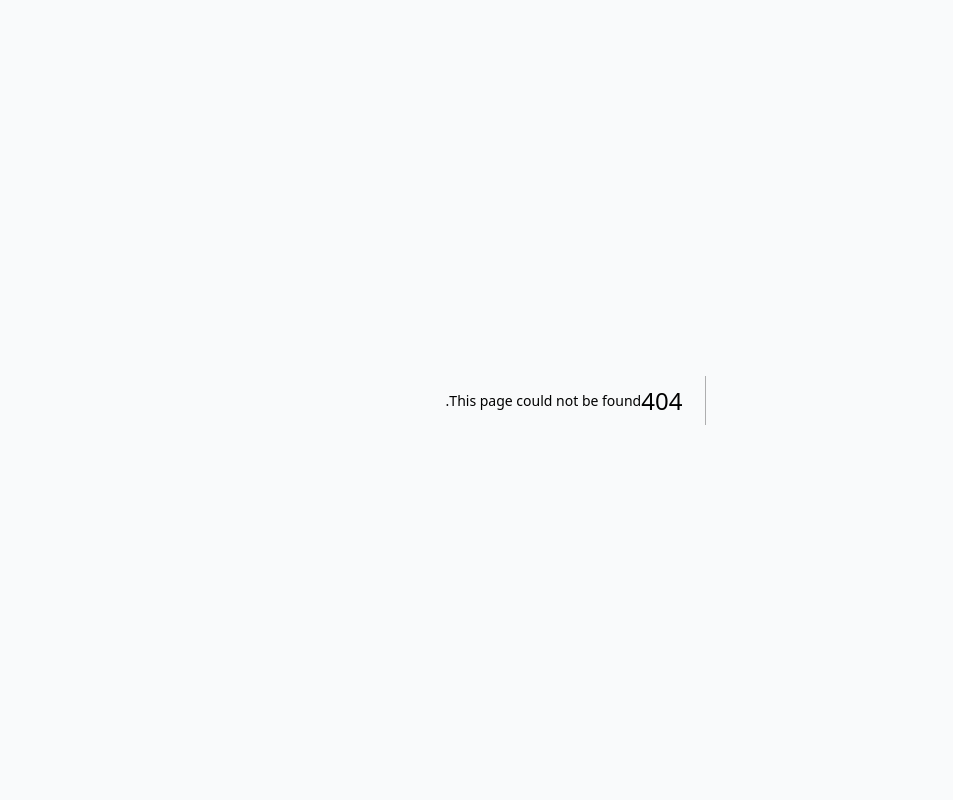
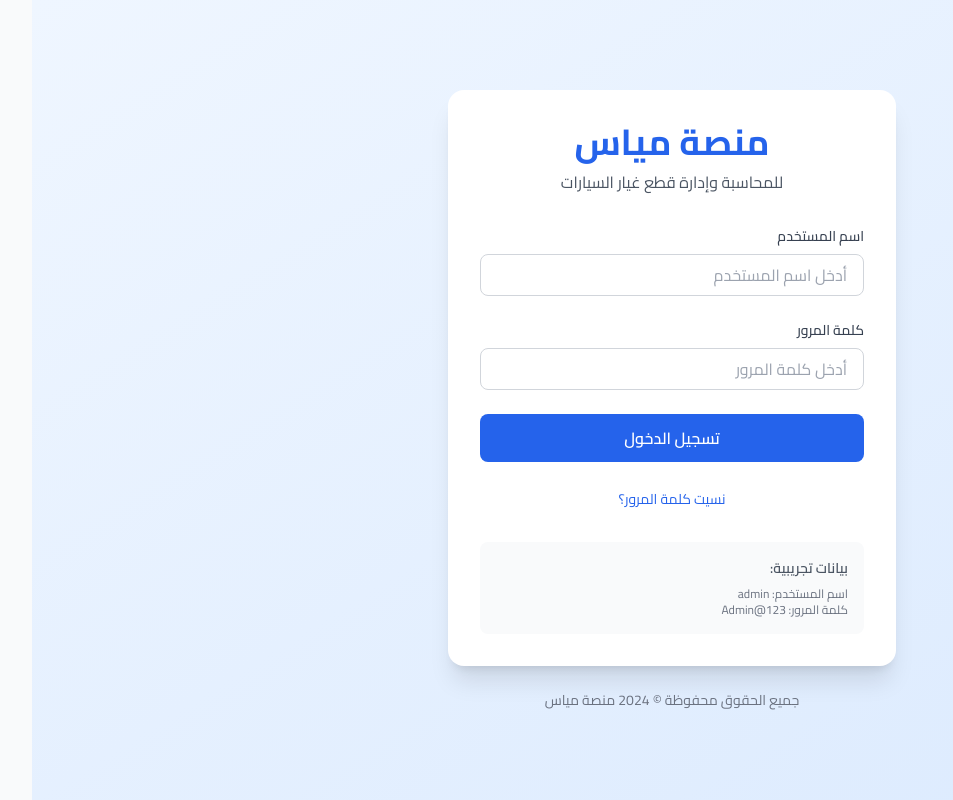
Before and after one commit to majedalsaadi/mayas-erp, a Next.js app: page /login in a window 1280 px wide. Before the commit this address had no page. Shown: the whole page, without its empty margins (96-1049 px from the left). Built offline with nearby package versions, Linux system fonts and the light colour scheme.

Commit message:
Add src/app/login/page.tsx

```diff
--- /dev/null
+++ b/src/app/login/page.tsx
@@ -0,0 +1,124 @@
+/**
+ * Mayas ERP - Login Page
+ * صفحة تسجيل الدخول
+ */
+
+'use client';
+
+import { useState } from 'react';
+import { useRouter } from 'next/navigation';
+import Link from 'next/link';
+
+export default function LoginPage() {
+  const router = useRouter();
+  const [username, setUsername] = useState('');
+  const [password, setPassword] = useState('');
+  const [error, setError] = useState('');
+  const [loading, setLoading] = useState(false);
+
+  const handleSubmit = async (e: React.FormEvent) => {
+    e.preventDefault();
+    setError('');
+    setLoading(true);
+
+    try {
+      const response = await fetch('/api/auth/login', {
+        method: 'POST',
+        headers: { 'Content-Type': 'application/json' },
+        body: JSON.stringify({ username, password }),
+      });
+
+      const data = await response.json();
+
+      if (response.ok) {
+        router.push('/dashboard');
+      } else {
+        setError(data.error || 'خطأ في تسجيل الدخول');
+      }
+    } catch (err) {
+      setError('حدث خطأ - يرجى المحاولة لاحقاً');
+    } finally {
+      setLoading(false);
+    }
+  };
+
+  return (
+    <div className="min-h-screen flex items-center justify-center bg-gradient-to-br from-blue-50 to-blue-100">
+      <div className="max-w-md w-full">
+        <div className="bg-white rounded-2xl shadow-xl p-8">
+          {/* الشعار */}
+          <div className="text-center mb-8">
+            <h1 className="text-4xl font-bold text-blue-600 mb-2">منصة مياس</h1>
+            <p className="text-gray-600">للمحاسبة وإدارة قطع غيار السيارات</p>
+          </div>
+
+          {/* نموذج تسجيل الدخول */}
+          <form onSubmit={handleSubmit} className="space-y-6">
+            {error && (
+              <div className="bg-red-50 border-r-4 border-red-500 text-red-700 p-4 rounded">
+                {error}
+              </div>
+            )}
+
+            <div>
+              <label className="block text-sm font-medium text-gray-700 mb-2">
+                اسم المستخدم
+              </label>
+              <input
+                type="text"
+                value={username}
+                onChange={(e) => setUsername(e.target.value)}
+                className="w-full px-4 py-3 border border-gray-300 rounded-lg focus:ring-2 focus:ring-blue-500 focus:border-transparent"
+                placeholder="أدخل اسم المستخدم"
+                required
+              />
+            </div>
+
+            <div>
+              <label className="block text-sm font-medium text-gray-700 mb-2">
+                كلمة المرور
+              </label>
+              <input
+                type="password"
+                value={password}
+                onChange={(e) => setPassword(e.target.value)}
+                className="w-full px-4 py-3 border border-gray-300 rounded-lg focus:ring-2 focus:ring-blue-500 focus:border-transparent"
+                placeholder="أدخل كلمة المرور"
+                required
+              />
+            </div>
+
+            <button
+              type="submit"
+              disabled={loading}
+              className="w-full bg-blue-600 text-white font-semibold py-3 px-4 rounded-lg hover:bg-blue-700 disabled:opacity-50 disabled:cursor-not-allowed transition-colors"
+            >
+              {loading ? 'جاري تسجيل الدخول...' : 'تسجيل الدخول'}
+            </button>
+
+            <div className="text-center">
+              <Link
+                href="/forgot-password"
+                className="text-blue-600 hover:text-blue-800 text-sm"
+              >
+                نسيت كلمة المرور؟
+              </Link>
+            </div>
+          </form>
+
+          {/* معلومات تجريبية */}
+          <div className="mt-8 p-4 bg-gray-50 rounded-lg">
+            <p className="text-sm text-gray-600 mb-2 font-semibold">بيانات تجريبية:</p>
+            <p className="text-xs text-gray-500">اسم المستخدم: admin</p>
+            <p className="text-xs text-gray-500">كلمة المرور: Admin@123</p>
+          </div>
+        </div>
+
+        {/* حقوق النشر */}
+        <p className="text-center text-gray-500 text-sm mt-6">
+          جميع الحقوق محفوظة © 2024 منصة مياس
+        </p>
+      </div>
+    </div>
+  );
+}
```
